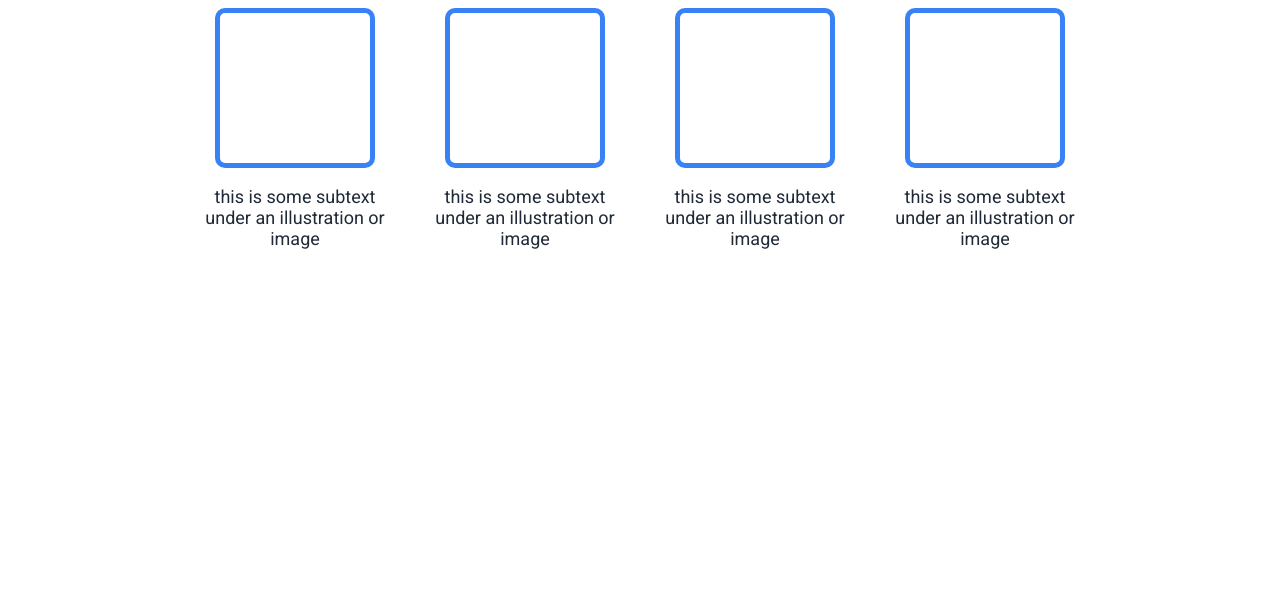
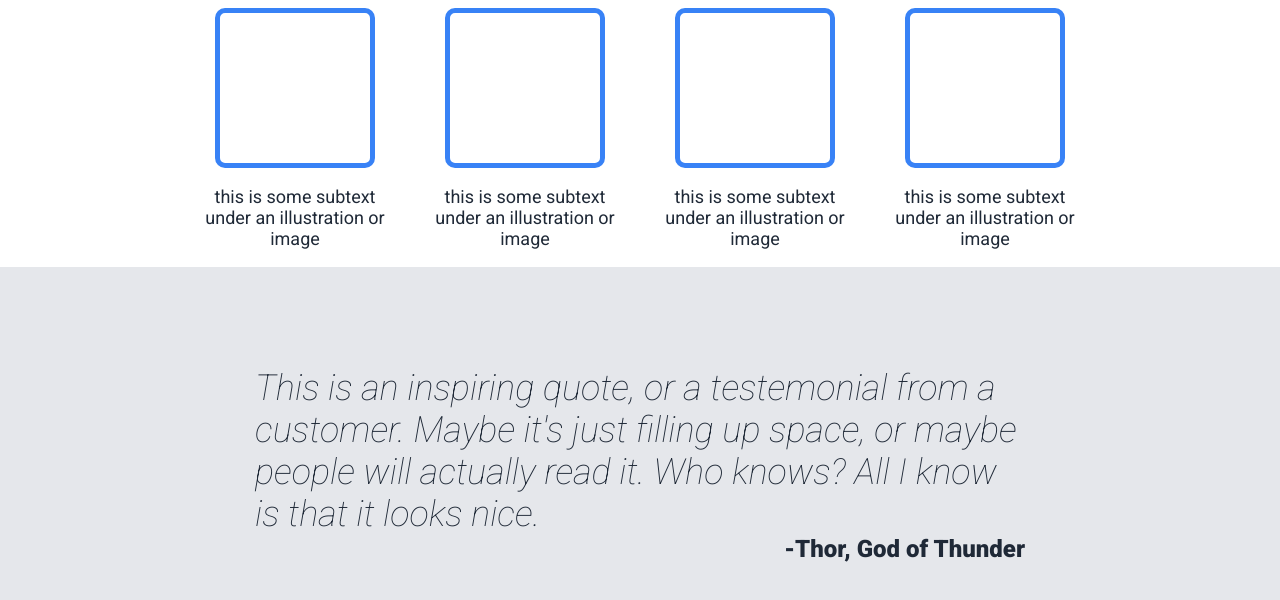
Before and after one commit to odin5on/odin-landing-page, a plain HTML site: page index.html in a window 1280 px wide. Shown: the part 614-1214 px from the top of the page. Before the commit the page ends 881 px from the top, so only its background shows below. Drawn offline with Linux system fonts and the light colour scheme.

Commit message:
Design quote section of page
Wrote the html and css for the quote section of the page

```diff
--- a/index.html
+++ b/index.html
@@ -64,7 +64,11 @@
     </div>
   </div>
   <div class="quote">
-
+    <div>
+      <p><em>This is an inspiring quote, or a testemonial from a customer. Maybe it's just filling up space, or maybe
+          people will actually read it. Who knows? All I know is that it looks nice.</em></p>
+    </div>
+    <div class="left"><strong>-Thor, God of Thunder</strong></div>
   </div>
   <div class="action">
 
--- a/style.css
+++ b/style.css
@@ -97,3 +97,28 @@ button {
   font-size: 18px;
   text-align: center;
 }
+
+.quote{
+  display: flex;
+  flex-direction: column;
+  background-color: #e5e7eb;
+  align-items: center;
+  padding: 100px;
+}
+
+.quote p{
+  color: #1f2937;
+  font-size: 36px;
+  font-weight: 100;
+  margin: 0;
+}
+
+.quote div{
+  width: 770px;
+}
+
+.left {
+  color: #1f2937;
+  font-size: 24px;
+  text-align: right;
+}
```
